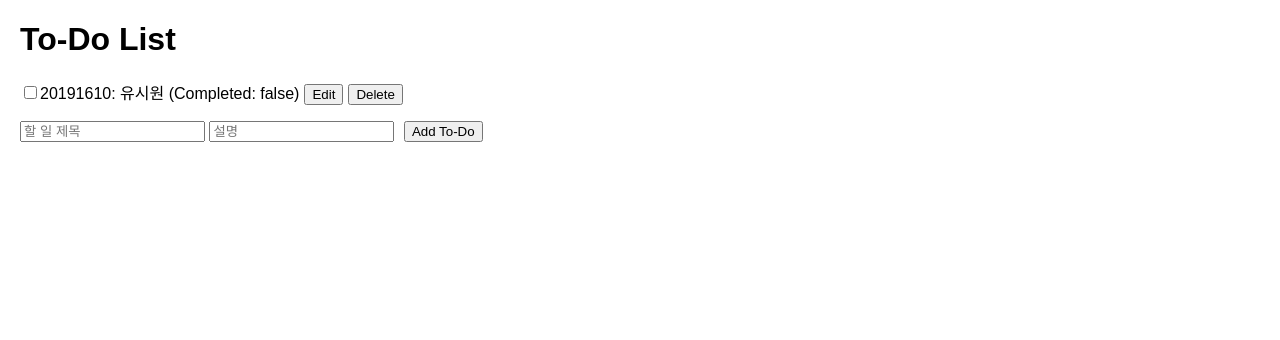
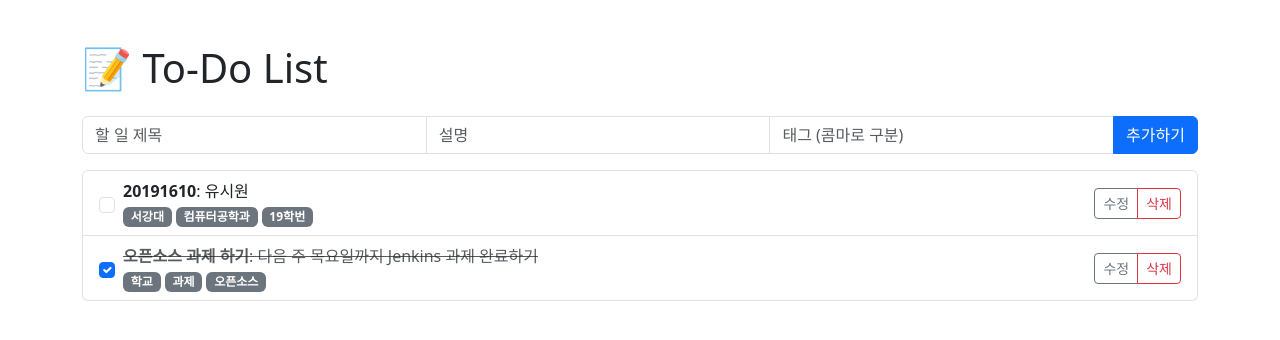
Before and after one commit to SEEWON/FastApi-Todos, a FastAPI app: page / in a window 1280 px wide. Shown: the top 340 px of the page. Run offline with FastAPI, Linux system fonts and the light colour scheme.

Commit message:
Feat: Todo에 태그 CRUD 기능 추가, 디자인 반영

```diff
--- a/main.py
+++ b/main.py
@@ -35,11 +35,13 @@ class TodoItem(BaseModel):
     title: str
     description: str
     completed: bool = False
+    tags: list[str] = []
 
 class TodoUpdate(BaseModel):
     title: str = None
     description: str = None
     completed: bool = None
+    tags: list[str] = None
 
 # 기본 페이지 제공 (프론트엔드 렌더링)
 @app.get("/", response_class=HTMLResponse)
@@ -73,9 +75,12 @@ def update_todo(todo_id: int, updated_todo: TodoUpdate):
                 todo["description"] = updated_todo.description
             if updated_todo.completed is not None:
                 todo["completed"] = updated_todo.completed
+            if updated_todo.tags is not None:  # 👈 이 부분 추가
+                todo["tags"] = updated_todo.tags
             save_data(todos)
             return todo
     raise HTTPException(status_code=404, detail="Todo not found")
+
 
 # 특정 할 일 삭제
 @app.delete("/todos/{todo_id}")
--- a/templates/index.html
+++ b/templates/index.html
@@ -4,30 +4,51 @@
     <meta charset="UTF-8" />
     <meta name="viewport" content="width=device-width, initial-scale=1.0" />
     <title>To-Do List</title>
+
+    <!-- Bootstrap CSS CDN -->
+    <link
+      href="https://cdn.jsdelivr.net/npm/bootstrap@5.3.2/dist/css/bootstrap.min.css"
+      rel="stylesheet"
+    />
+
     <style>
       body {
-        font-family: Arial, sans-serif;
-        margin: 20px;
-      }
-      ul {
-        list-style: none;
-        padding: 0;
-      }
-      li {
-        margin-bottom: 10px;
-      }
-      button {
-        margin-left: 5px;
+        padding: 20px;
       }
     </style>
   </head>
+
   <body>
-    <h1>To-Do List</h1>
-    <ul id="todoList"></ul>
+    <div class="container">
+      <h1 class="my-4">📝 To-Do List</h1>
 
-    <input type="text" id="todoTitle" placeholder="할 일 제목" />
-    <input type="text" id="todoDescription" placeholder="설명" />
-    <button onclick="addTodo()">Add To-Do</button>
+      <div class="input-group mb-3">
+        <input
+          type="text"
+          id="todoTitle"
+          class="form-control"
+          placeholder="할 일 제목"
+        />
+        <input
+          type="text"
+          id="todoDescription"
+          class="form-control"
+          placeholder="설명"
+        />
+        <input
+          type="text"
+          id="todoTags"
+          class="form-control"
+          placeholder="태그 (콤마로 구분)"
+        />
+        <button class="btn btn-primary" onclick="addTodo()">추가하기</button>
+      </div>
+
+      <ul id="todoList" class="list-group"></ul>
+    </div>
+
+    <!-- Bootstrap JS Bundle CDN -->
+    <script src="https://cdn.jsdelivr.net/npm/bootstrap@5.3.2/dist/js/bootstrap.bundle.min.js"></script>
 
     <script>
       async function fetchTodos() {
@@ -35,34 +56,53 @@
         const todos = await response.json();
         const list = document.getElementById("todoList");
         list.innerHTML = "";
+
         todos.forEach((todo) => {
           const li = document.createElement("li");
+          li.className =
+            "list-group-item d-flex justify-content-between align-items-center";
 
-          // 완료 여부 체크박스
           const checkbox = document.createElement("input");
           checkbox.type = "checkbox";
           checkbox.checked = todo.completed;
+          checkbox.className = "form-check-input me-2";
           checkbox.onchange = () => toggleCompleted(todo.id, checkbox.checked);
 
-          // 할 일 제목 및 설명 표시
-          const span = document.createElement("span");
-          span.textContent = `${todo.title}: ${todo.description} (Completed: ${todo.completed})`;
+          const todoText = document.createElement("div");
+          todoText.className = "flex-grow-1";
+          todoText.innerHTML = `
+      <strong>${todo.title}</strong>: ${todo.description}
+      <div>${todo.tags
+        .map((tag) => `<span class="badge bg-secondary me-1">${tag}</span>`)
+        .join("")}</div>
+    `;
 
-          // 수정 버튼
+          if (todo.completed) {
+            todoText.style.textDecoration = "line-through";
+            todoText.classList.add("text-muted");
+          }
+
+          const btnGroup = document.createElement("div");
+          btnGroup.className = "btn-group btn-group-sm";
+
           const editButton = document.createElement("button");
-          editButton.textContent = "Edit";
+          editButton.className = "btn btn-outline-secondary";
+          editButton.textContent = "수정";
           editButton.onclick = () =>
-            editTodo(todo.id, todo.title, todo.description);
+            editTodo(todo.id, todo.title, todo.description, todo.tags || []);
 
-          // 삭제 버튼
           const deleteButton = document.createElement("button");
-          deleteButton.textContent = "Delete";
+          deleteButton.className = "btn btn-outline-danger";
+          deleteButton.textContent = "삭제";
           deleteButton.onclick = () => deleteTodo(todo.id);
 
+          btnGroup.appendChild(editButton);
+          btnGroup.appendChild(deleteButton);
+
           li.appendChild(checkbox);
-          li.appendChild(span);
-          li.appendChild(editButton);
-          li.appendChild(deleteButton);
+          li.appendChild(todoText);
+          li.appendChild(btnGroup);
+
           list.appendChild(li);
         });
       }
@@ -70,11 +110,16 @@
       async function addTodo() {
         const titleInput = document.getElementById("todoTitle");
         const descriptionInput = document.getElementById("todoDescription");
+        const tagsInput = document.getElementById("todoTags");
 
-        const title = titleInput.value;
-        const description = descriptionInput.value;
+        const title = titleInput.value.trim();
+        const description = descriptionInput.value.trim();
+        const tags = tagsInput.value
+          .split(",")
+          .map((tag) => tag.trim())
+          .filter((tag) => tag);
 
-        if (!title.trim()) {
+        if (!title) {
           alert("제목을 입력하세요!");
           return;
         }
@@ -82,17 +127,22 @@
         await fetch("/todos", {
           method: "POST",
           headers: { "Content-Type": "application/json" },
-          body: JSON.stringify({ title, description, completed: false }),
+          body: JSON.stringify({ title, description, completed: false, tags }),
         });
 
-        // 입력 필드 초기화
         titleInput.value = "";
         descriptionInput.value = "";
+        tagsInput.value = "";
 
         fetchTodos();
       }
 
-      async function editTodo(id, currentTitle, currentDescription) {
+      async function editTodo(
+        id,
+        currentTitle,
+        currentDescription,
+        currentTags
+      ) {
         const newTitle = prompt(
           "새 제목을 입력하세요 (그대로 두려면 취소)",
           currentTitle
@@ -101,19 +151,28 @@
           "새 설명을 입력하세요 (그대로 두려면 취소)",
           currentDescription
         );
+        const newTagsInput = prompt(
+          "태그를 수정하세요 (콤마로 구분, 그대로 두려면 취소)",
+          currentTags.join(", ")
+        );
 
-        // 서버로 보낼 데이터 객체 초기화
         const updatedData = {};
 
-        // 사용자가 입력한 값만 업데이트되도록 처리
         if (newTitle !== null && newTitle.trim() !== "") {
-          updatedData.title = newTitle;
-        }
-        if (newDescription !== null && newDescription.trim() !== "") {
-          updatedData.description = newDescription;
+          updatedData.title = newTitle.trim();
         }
 
-        // 변경 사항이 있을 경우에만 API 호출
+        if (newDescription !== null && newDescription.trim() !== "") {
+          updatedData.description = newDescription.trim();
+        }
+
+        if (newTagsInput !== null) {
+          updatedData.tags = newTagsInput
+            .split(",")
+            .map((tag) => tag.trim())
+            .filter((tag) => tag);
+        }
+
         if (Object.keys(updatedData).length > 0) {
           await fetch(`/todos/${id}`, {
             method: "PUT",
--- a/todo.json
+++ b/todo.json
@@ -3,6 +3,22 @@
         "id": 1,
         "title": "20191610",
         "description": "유시원",
-        "completed": false
+        "completed": false,
+        "tags": [
+            "서강대",
+            "컴퓨터공학과",
+            "19학번"
+        ]
+    },
+    {
+        "id": 2,
+        "title": "오픈소스 과제 하기",
+        "description": "다음 주 목요일까지 Jenkins 과제 완료하기",
+        "completed": true,
+        "tags": [
+            "학교",
+            "과제",
+            "오픈소스"
+        ]
     }
 ]
```
